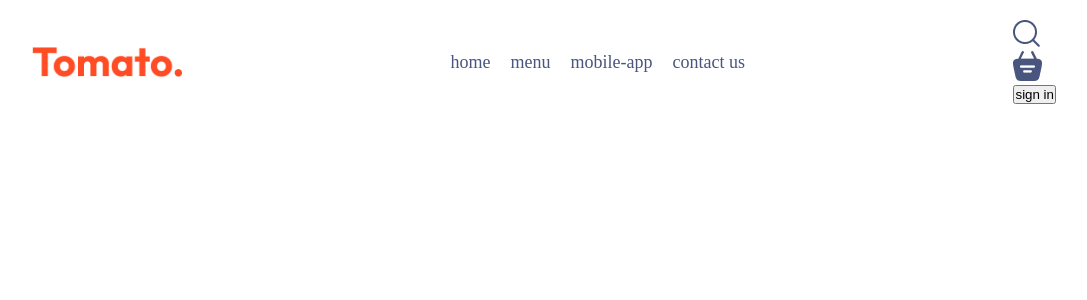
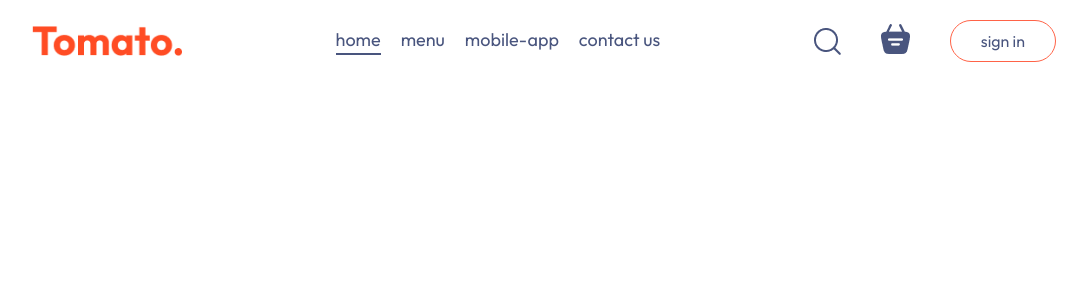
Before and after one commit to ZannyM/Inkosi-Resturant-v1, a React (Vite) app in the folder frontend/: page / in a window 1280 px wide. Shown: the top 300 px of the page, without its empty margins (96-1183 px from the left). Built offline with nearby package versions, Linux system fonts and the light colour scheme.

Commit message:
feat(navbar): add active menu state, button styling, and global font import

```diff
--- a/frontend/src/components/Navbar/Navbar.css
+++ b/frontend/src/components/Navbar/Navbar.css
@@ -15,3 +15,27 @@
     font-size: 18px;
 
 }
+.navbar-right{
+    display: flex;
+    align-items: center;
+    gap: 40px;
+
+}
+.navbar button{
+    background: transparent;
+    font-size: 16px;
+    color: #49557e;
+    border: 1px solid tomato;
+    padding: 10px 30px;
+    border-radius: 50px;
+    cursor: pointer;
+    transition: 0.3s;
+
+}
+.navbar button:hover{
+    background-color: #fff4f2;
+}
+.navbar .active{
+    padding-bottom: 2px;
+    border-bottom: 2px solid #49557e;
+}
--- a/frontend/src/components/Navbar/Navbar.jsx
+++ b/frontend/src/components/Navbar/Navbar.jsx
@@ -1,16 +1,19 @@
-import React from 'react'
+import React, { useState } from 'react'
 import './Navbar.css'
 import { assets } from '../../assets/assets'
 
 const Navbar = () => {
+
+const[menu,setmenu] = useState("home");
+
   return (
     <div className='navbar'>
         <img src={assets.logo} alt="" className="logo" />
         <ul className="navbar-menu">
-            <li className="">home</li>
-            <li className="">menu</li>
-            <li className="">mobile-app</li>
-            <li className="">contact us</li>
+            <li className={menu==="home"?"active":""}>home</li>
+            <li className={menu==="menu"?"active":""}>menu</li>
+            <li className={menu==="mobile-app"?"active":""}>mobile-app</li>
+            <li className={menu==="contact-us"?"active":""}>contact us</li>
         </ul>
         <div className="navbar-right">
             <img src={assets.search_icon} alt=""/>
@@ -18,7 +21,7 @@ const Navbar = () => {
                 <img src={assets.basket_icon} alt="" />
                 <div className="dot"></div>
             </div>
-            <button className="button">sign in</button>
+            <button>sign in</button>
         </div>
 
     </div>
--- a/frontend/src/index.css
+++ b/frontend/src/index.css
@@ -1,7 +1,10 @@
+@import url('https://fonts.googleapis.com/css2?family=Outfit:wght@100..900&display=swap');
+
 *{
   padding: 0;
   margin: 0;
   box-sizing: border-box;
+  font-family: Outfit;
 }
 body{
   min-height: 100vh;
```
